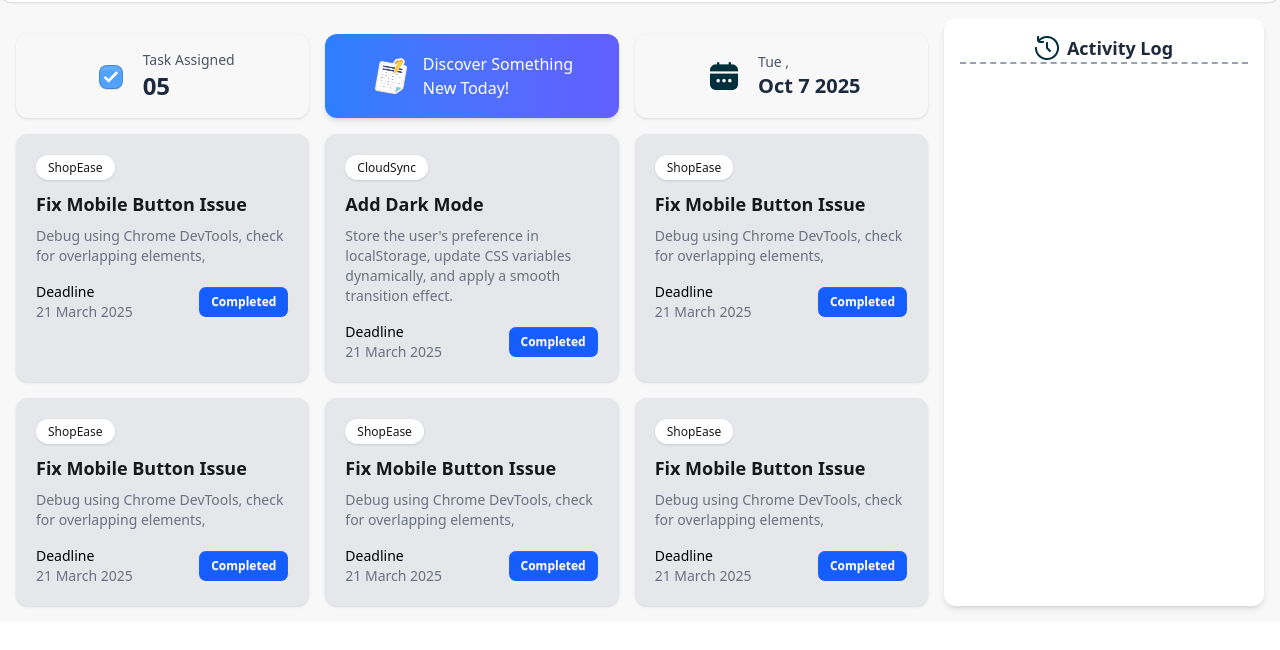
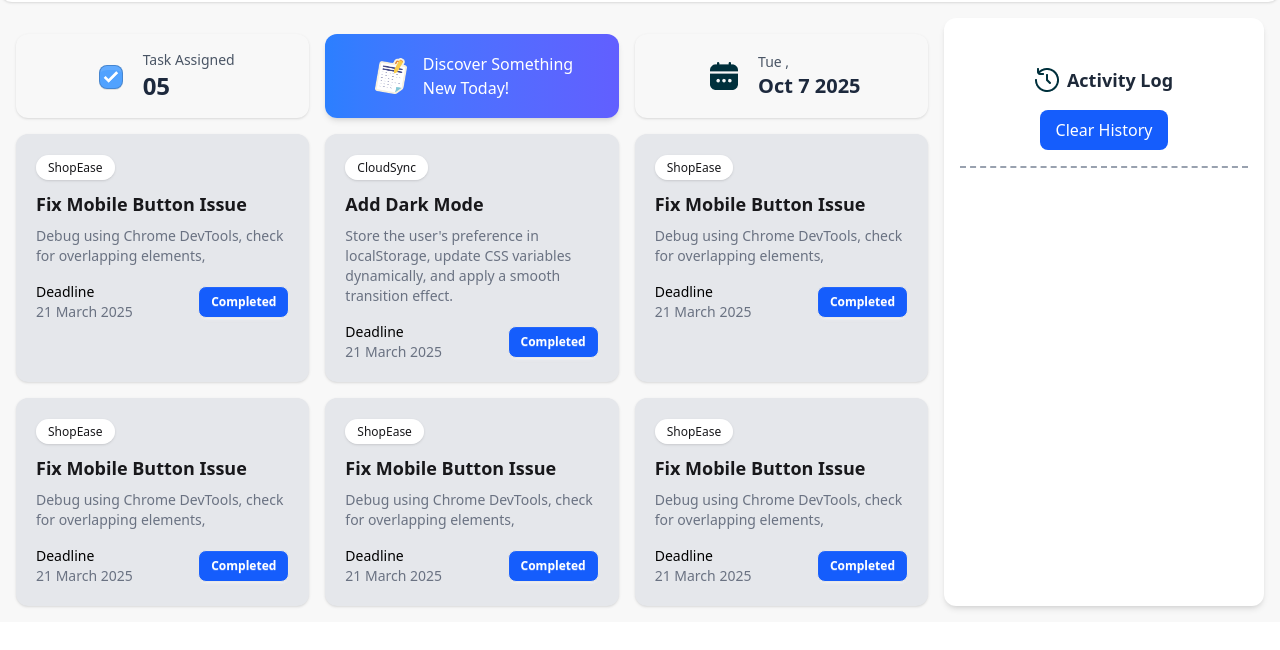
Before and after one commit to srsshawon/Assignment-5, a plain HTML site: page index.html in a window 1280 px wide. Shown: the part 78-728 px from the top of the page. Drawn offline with nearby package versions, Linux system fonts and the light colour scheme.

Commit message:
completed the index.html layout

```diff
--- a/index.html
+++ b/index.html
@@ -206,13 +206,17 @@
 
          <!-- Right Sidebar -->
           <aside class="w-80 bg-base-100 shadow-md p-4 rounded-xl">
-            <div class="flex flex-col items-center justify-center">
-                <div class="flex items-center justify-center space-x-2">
+            <div class="flex flex-col items-center justify-center my-4">
+                <div class="flex items-center justify-center space-x-2 my-4">
                     <img src="assets/activity.png" >
                     <h2 class="text-lg font-semibold text-gray-800">Activity Log</h2>
                 </div>
+                <button class="bg-blue-600 text-white py-2 px-4 rounded-lg hover:bg-blue-700 transition">Clear History</button>
             </div>
             <hr class="border-0 border-t-2 border-dashed border-gray-400">
+            <div class="flex flex-col gap-2 my-4">
+
+            </div>
           </aside>
     </section>
 
```
